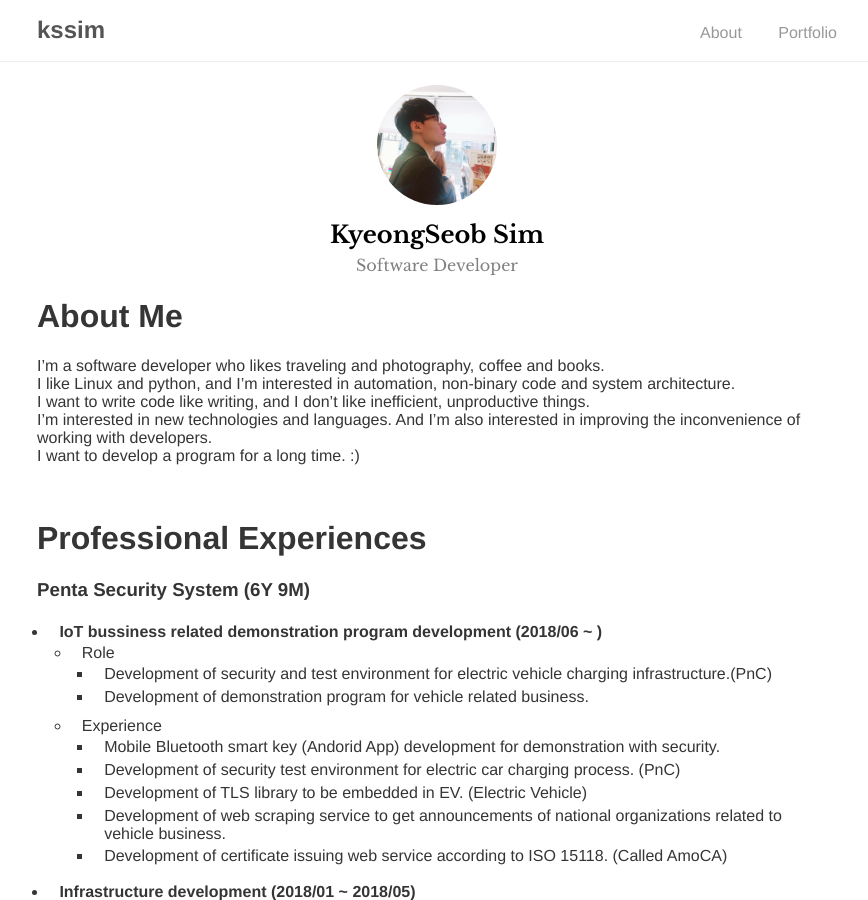
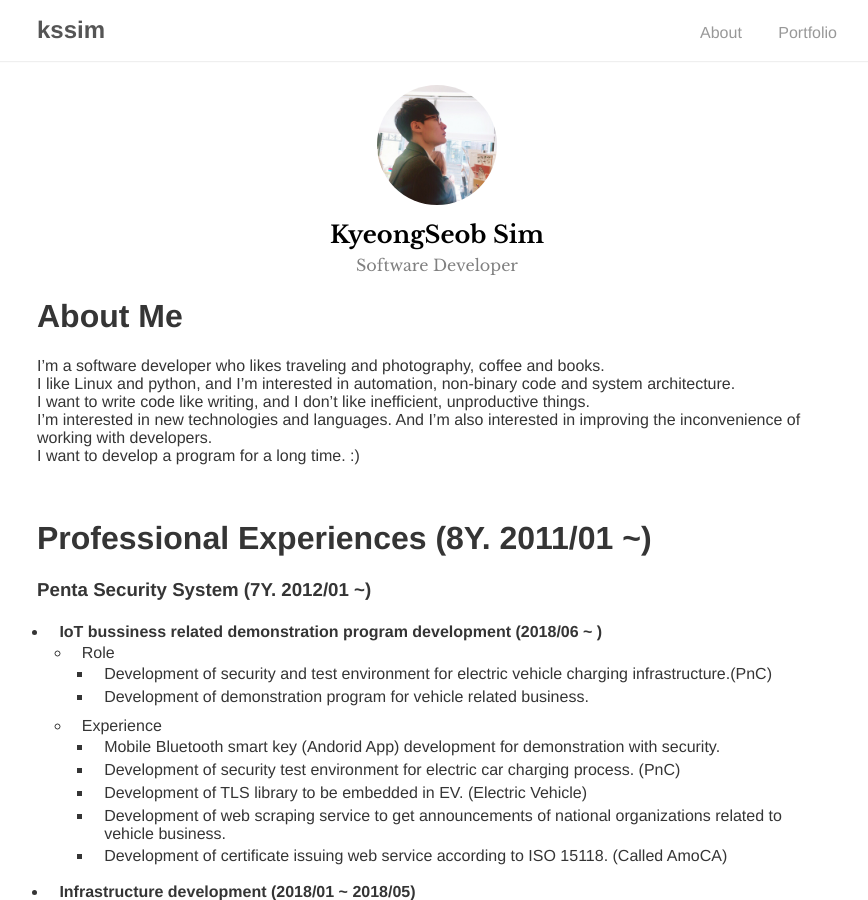
Before and after one commit to kssim/profile, a Jekyll site: the page built from index.md, in a window 1280 px wide and 900 px high. Shown: the whole window, without its empty margins (203-1071 px from the left). Built offline with Jekyll 4.4.1, drawn with Linux system fonts in a browser that asks for light colours; our own code applies the rules of GitHub Pages for plain Markdown files; some of the changed text lies outside the part shown.

Commit message:
Update index.md

```diff
--- a/index.md
+++ b/index.md
@@ -11,8 +11,8 @@ I want to develop a program for a long time. :)
 
 <br/>
 
-# Professional Experiences
-### Penta Security System (6Y 9M)
+# Professional Experiences (8Y. 2011/01 ~)
+### Penta Security System (7Y. 2012/01 ~)
 - IoT bussiness related demonstration program development (2018/06 ~ )
   - Role
      - Development of security and test environment for electric vehicle charging infrastructure.(PnC)
```
Also changed, not shown: other parts of index.md (+2 -0 lines).
